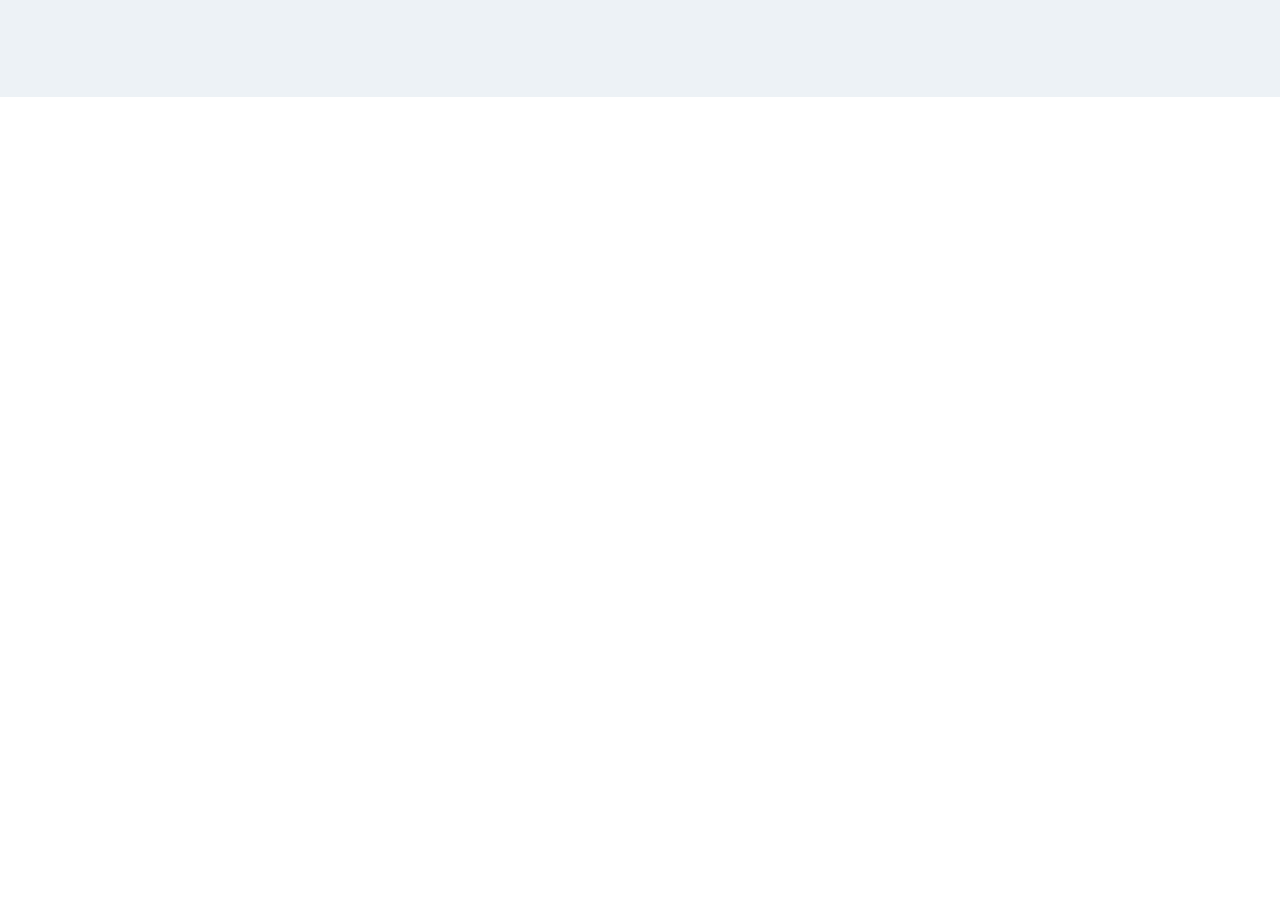
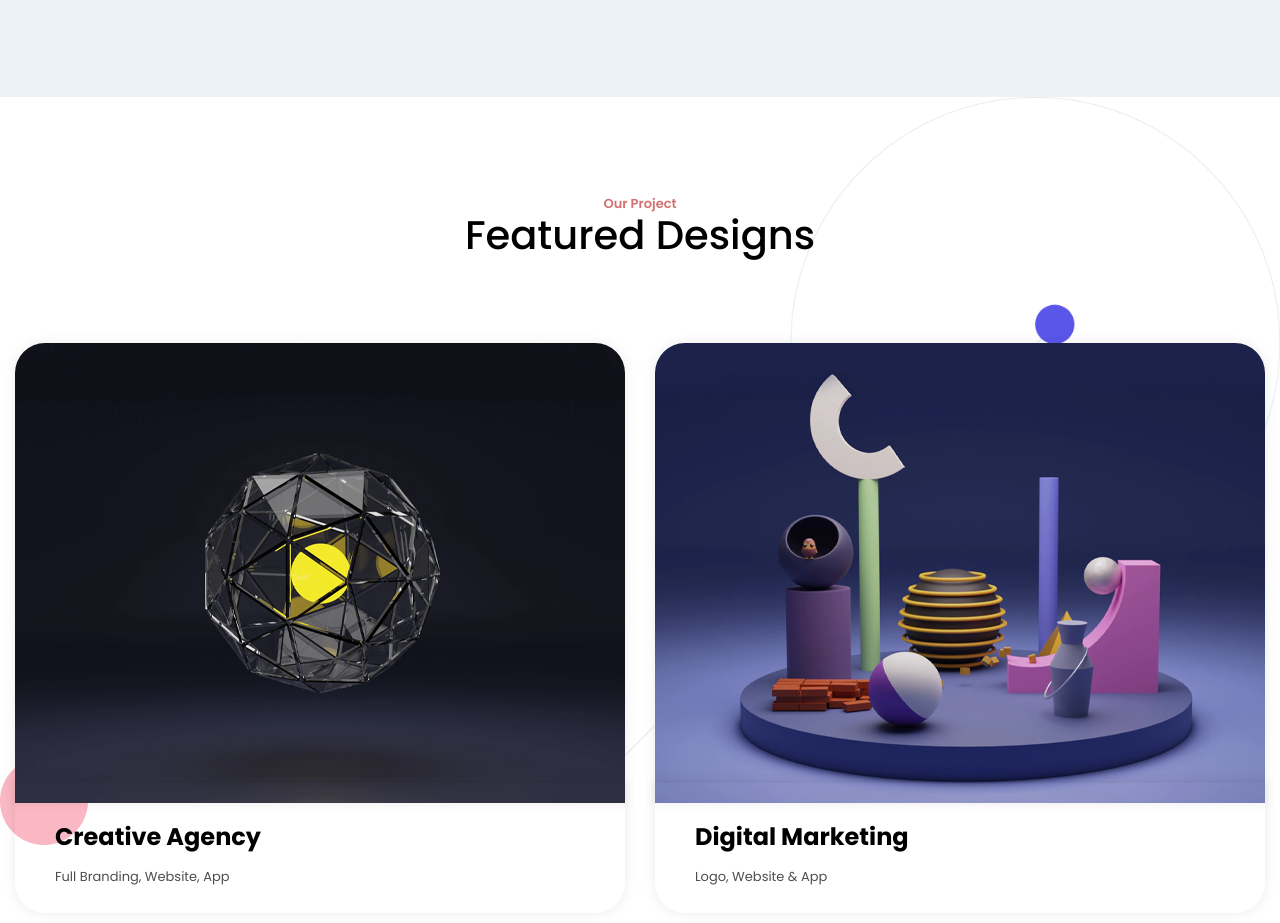
Before and after one commit to KJachimstal/abstract-test, a plain HTML site: page index.html in a window 1280 px wide. Shown: the part 3015-3938 px from the top of the page. Before the commit the page ends 3212 px from the top, so only its background shows below. Drawn offline with nearby package versions, Linux system fonts and the light colour scheme.

Commit message:
Finished project section

```diff
--- a/index.html
+++ b/index.html
@@ -154,6 +154,34 @@
       </div>
     </div>
     <!-- ######################################### PROJECT SECTION  ######################################### -->
+    <div class="project_container">
+      <div class="project_container_background">
+        <img src="images/circle-2.png" class="circle">
+        <img src="images/bubble-1.png" class="bubble1">
+      </div>
+      <div class="project_container_content">
+        <div class="project_title">
+          <h7>Our Project</h7>
+          <h1>Featured Designs</h1>
+        </div>
+        <div class="project_pages">
+          <div class="project_container_content_left pages">
+            <img src="images/project-1.png" class="project_photos">
+            <div class="project_content_description">
+              <h2>Creative Agency</h2>
+              <h3>Full Branding, Website, App</h3>
+            </div>
+          </div>
+          <div class="project_container_content_right pages">
+            <img src="images/project-2.png" class="project_photos">
+            <div class="project_content_description">
+              <h2>Digital Marketing</h2>
+              <h3>Logo, Website & App</h3>
+            </div>
+          </div>
+        </div>
+      </div>
+    </div>
     <!-- ######################################### TOGETHER SECTION  ######################################### -->
     <!-- ######################################### FOOTER SECTION  ######################################### -->
   </div>
--- a/style.css
+++ b/style.css
@@ -9,6 +9,7 @@ body {
 
 .container {
   width: 1320px;
+  position: relative;
 }
 
 .container_top {
@@ -54,7 +55,6 @@ body {
   border-top-right-radius: 50px;
   border-bottom-right-radius: 50px;
   top: 200px;
-  left: 0px;
   display: flex;
   align-items: center;
   z-index: 99;
@@ -338,3 +338,56 @@ h3 {
 img {
   display: block;
 }
+.project_container {
+  position: relative;
+}
+
+.project_pages {
+  display: flex;
+  position: relative;
+  justify-content: center;
+}
+
+.project_title {
+  display: flex;
+  flex-direction: column;
+  justify-content: center;
+  align-items: center;
+  position: relative;
+  margin-bottom: 85px;
+}
+
+.circle {
+  position: absolute;
+  top: -100px;
+  right: 0px;
+  height: 700px;
+}
+
+.bubble1 {
+  position: absolute;
+  top: 560px;
+}
+
+.pages {
+  padding: 0px 15px 0px 15px;
+}
+
+.project_photos {
+  border-top-left-radius: 30px;
+  border-top-right-radius: 30px;
+  box-shadow: 0px 0px 10px 3px rgba(0, 0, 0, 0.05);
+}
+
+.project_content_description {
+  position: relative;
+  margin-top: -20px;
+  padding: 20px 0px 15px 40px;
+  box-shadow: 0px 0px 10px 3px rgba(0, 0, 0, 0.05);
+  border-bottom-left-radius: 30px;
+  border-bottom-right-radius: 30px;
+}
+
+.project_container_content {
+  margin-bottom: 100px;
+}
```
